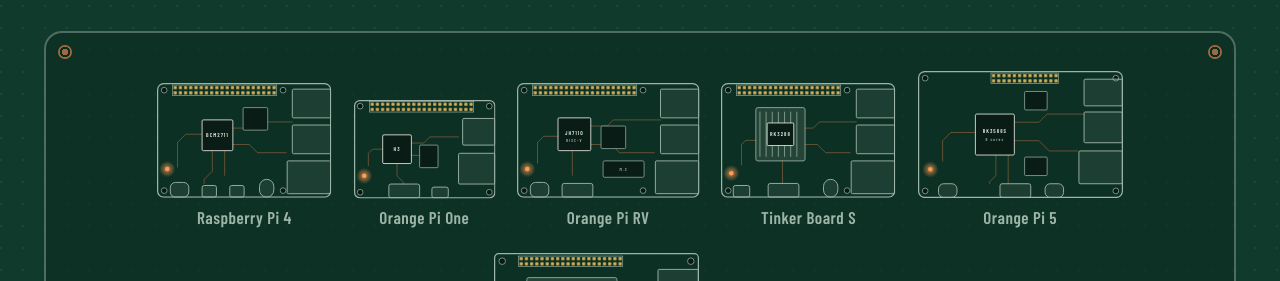
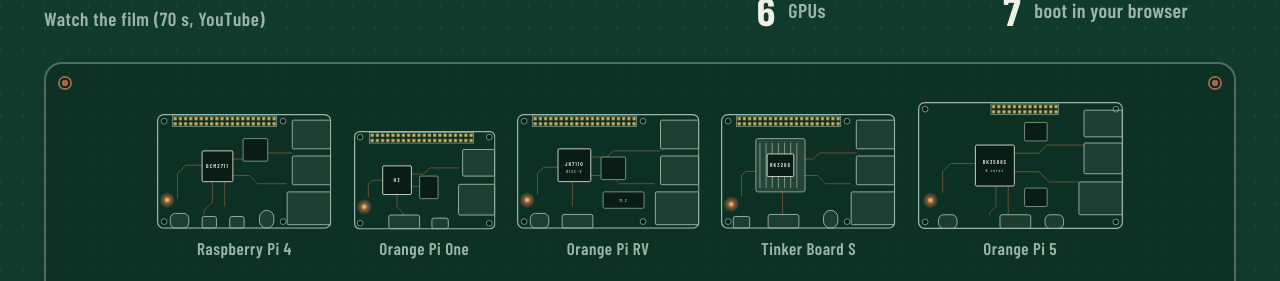
Before and after one commit to joakimeriksson/sbc-emu, a plain HTML site: page web/boards.html in a window 1280 px wide. Shown: the part 479-760 px from the top of the page. Drawn offline with nearby package versions, Linux system fonts and the light colour scheme; a web font is replaced by a local one.

Commit message:
README and site: link the film on YouTube

```diff
--- a/web/boards.html
+++ b/web/boards.html
@@ -263,6 +263,7 @@
         <a class="pad-btn" href="hello.html"><span class="via" aria-hidden="true"></span>Power on a Raspberry Pi 4</a>
         <a class="quiet" href="gpu.html">3D on its GPU</a>
         <a class="quiet" href="#boards">See all seven boards</a>
+        <a class="quiet" href="https://www.youtube.com/watch?v=LDYEcrK_I24">Watch the film (70 s, YouTube)</a>
       </div>
     </div>
     <div>
```
Also changed, not shown: docs/img/film-thumbnail.jpg (added), 1 other file.
